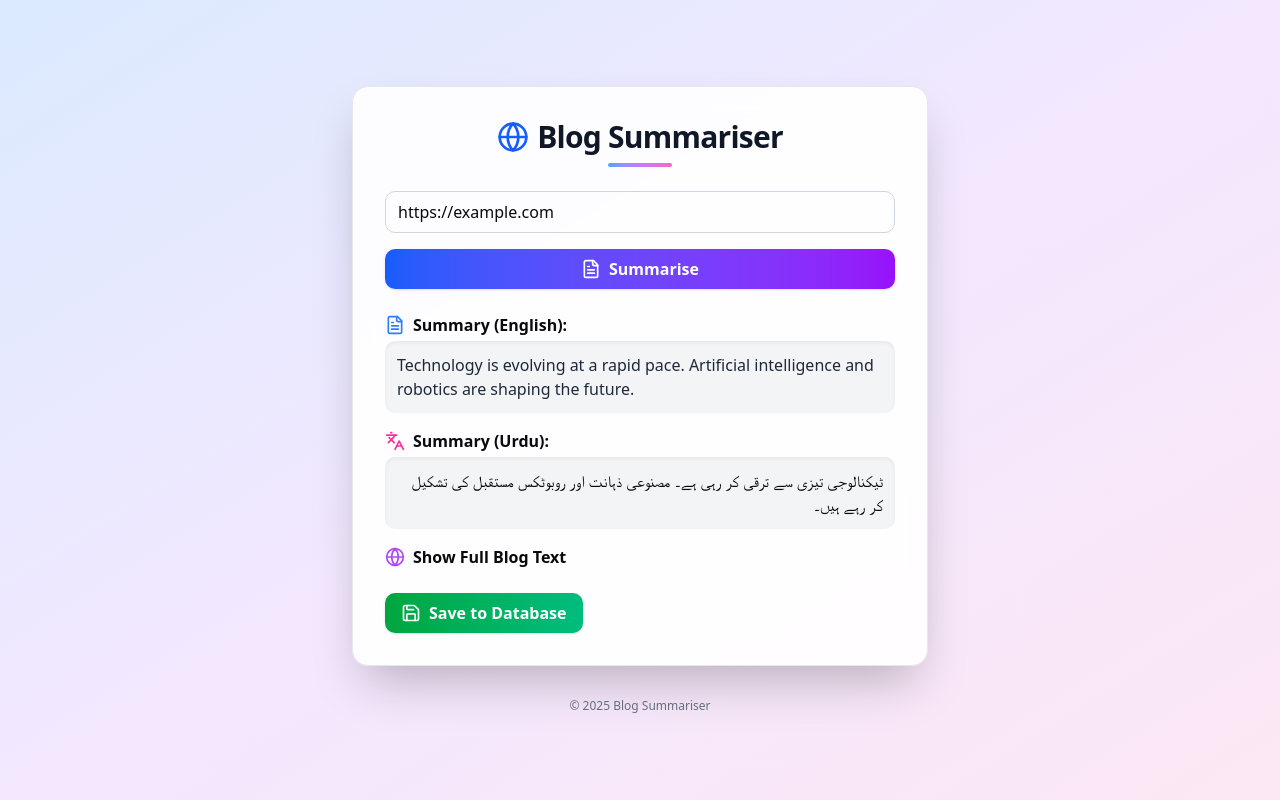
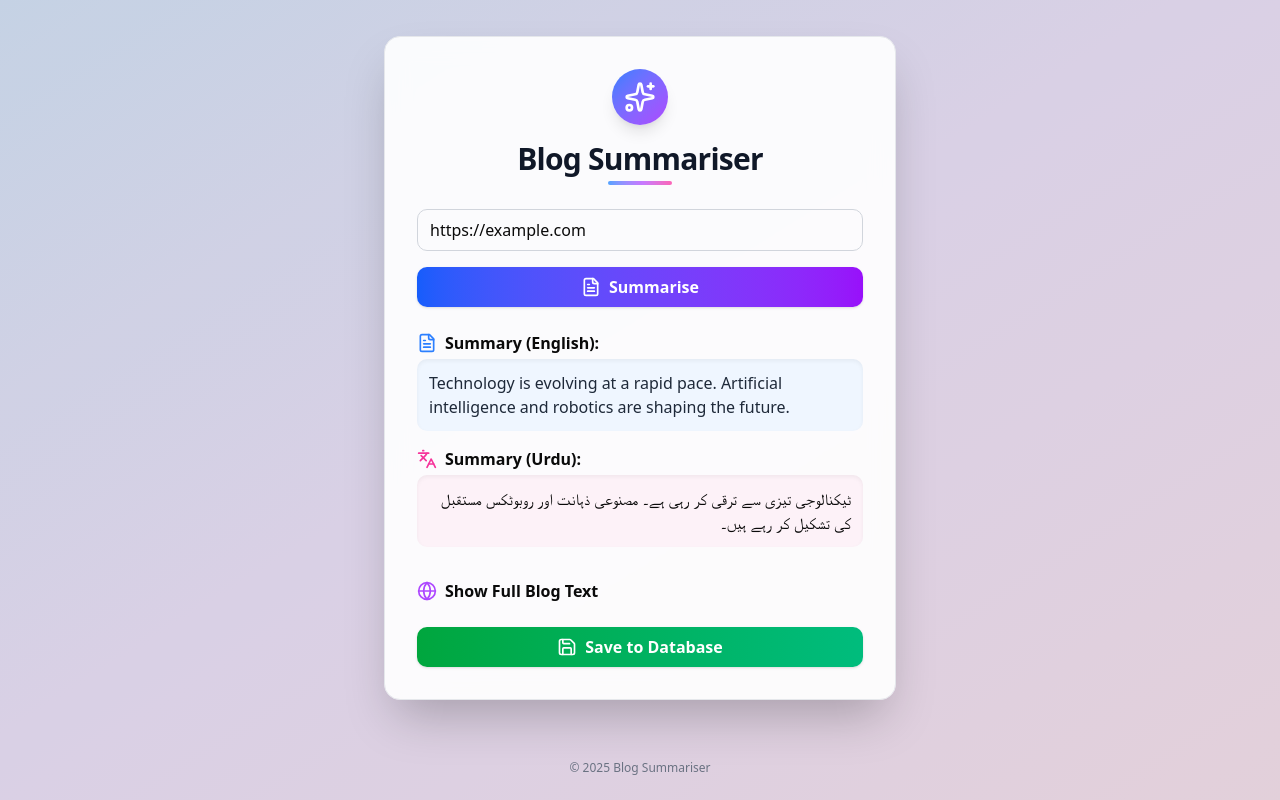
Before and after one commit to Shanzayaijaz/nexium_shanzay_assign2, a Next.js app: page / in a window 1280 px wide. Both pictures are taken after typing "https://example.com" into the empty fields and a click on the button "Summarise". Built offline with nearby package versions, Linux system fonts and the light colour scheme.

Commit message:
local changes before pull

```diff
--- a/app/globals.css
+++ b/app/globals.css
@@ -121,6 +121,16 @@
   }
 }
 
+@layer utilities {
+  .animate-fade-in {
+    animation: fadeIn 0.7s ease;
+  }
+  @keyframes fadeIn {
+    from { opacity: 0; transform: translateY(20px);}
+    to { opacity: 1; transform: none;}
+  }
+}
+
 /* Add font for Urdu text */
 .urdu-text {
   font-family: 'Noto Nastaliq Urdu', 'Noto Naskh Arabic', serif;
--- a/app/page.tsx
+++ b/app/page.tsx
@@ -1,26 +1,26 @@
 "use client";
 import React, { useState } from "react";
-import { CheckCircle, AlertCircle, FileText, Globe, Languages, Save } from "lucide-react";
+import { CheckCircle, AlertCircle, FileText, Globe, Languages, Save, Sparkles } from "lucide-react";
 
 function fakeScrape(url: string): string {
   const lowerUrl = url.toLowerCase();
   if (lowerUrl.includes("tech")) {
-    return `Technology is evolving at a rapid pace. Artificial intelligence and robotics are shaping the future. Stay tuned for more tech updates!`;
+    return `Technology is evolving at a rapid pace. Artificial intelligence and robotics are shaping the future. Stay tuned for more tech updates! In recent years, breakthroughs in machine learning have enabled smarter devices and automation in everyday life. The tech industry continues to innovate, bringing new possibilities to society.`;
   }
   if (lowerUrl.includes("news")) {
-    return `Breaking news: Major events are unfolding around the world. Experts provide insights on the latest developments. Stay informed with our news coverage.`;
+    return `Breaking news: Major events are unfolding around the world. Experts provide insights on the latest developments. Stay informed with our news coverage. From political shifts to scientific discoveries, the news landscape is constantly changing. Our team brings you the most important stories as they happen.`;
   }
   if (lowerUrl.includes("food")) {
-    return `Food lovers rejoice! Discover delicious recipes and culinary tips. From street food to gourmet meals, explore the world of flavors.`;
+    return `Food lovers rejoice! Discover delicious recipes and culinary tips. From street food to gourmet meals, explore the world of flavors. Cooking at home has never been more exciting, with new ingredients and fusion cuisines inspiring creativity in the kitchen. Join us as we celebrate food culture from around the globe.`;
   }
   if (lowerUrl.includes("travel")) {
-    return `Travel the globe with us. Explore hidden gems, travel tips, and inspiring stories from adventurers. Your next journey awaits!`;
+    return `Travel the globe with us. Explore hidden gems, travel tips, and inspiring stories from adventurers. Your next journey awaits! Whether you seek adventure or relaxation, our guides help you make the most of every destination. Experience the beauty and diversity of cultures worldwide.`;
   }
   if (lowerUrl.includes("health")) {
-    return `Health and wellness are essential for a happy life. Learn about nutrition, exercise, and mental well-being. Start your health journey today!`;
+    return `Health and wellness are essential for a happy life. Learn about nutrition, exercise, and mental well-being. Start your health journey today! Our experts share advice on building healthy habits, managing stress, and staying active. Prioritize your well-being for a better tomorrow.`;
   }
-  // Default generic blog
-  return `This is a sample blog article about technology and news. Today, the world is changing rapidly. Welcome to the blog!`;
+
+  return `This is a sample blog article about technology and news. Today, the world is changing rapidly. Welcome to the blog! Here, we discuss trends, share stories, and keep you updated on the latest happenings. Stay connected for more insightful articles.`;
 }
 
 function fakeSummary(text: string): string {
@@ -124,15 +124,25 @@ export default function Home() {
   };
 
   return (
-    <div className="min-h-screen flex flex-col items-center justify-center bg-gradient-to-br from-blue-100 via-purple-100 to-pink-100 dark:from-gray-900 dark:via-gray-800 dark:to-gray-900 p-4 transition-colors duration-500">
-      <div className="w-full max-w-xl bg-white/90 dark:bg-gray-800/90 rounded-2xl shadow-2xl border border-gray-200 dark:border-gray-700 p-8 backdrop-blur-md">
-        <h1 className="text-3xl font-extrabold mb-2 text-center tracking-tight text-gray-900 dark:text-white flex items-center justify-center gap-2">
-          <Globe className="w-8 h-8 text-blue-600 dark:text-blue-400" /> Blog Summariser
+    <div className="relative min-h-screen flex flex-col bg-gradient-to-br from-blue-100 via-purple-100 to-pink-100 dark:from-gray-900 dark:via-gray-800 dark:to-gray-900">
+      {/* Overlay for focus */}
+      <div className="absolute inset-0 bg-black/10 dark:bg-black/30 pointer-events-none z-0" />
+      {/* Centered content */}
+      <main className="flex flex-1 flex-col items-center justify-center z-10 px-2 sm:px-0">
+        <div className="w-full max-w-lg min-w-[320px] bg-white/90 dark:bg-gray-800/90 rounded-2xl shadow-2xl border border-gray-200 dark:border-gray-700 p-8 backdrop-blur-md flex flex-col items-center">
+          {/* Logo/Avatar */}
+          <div className="flex items-center justify-center mb-4">
+            <span className="inline-flex items-center justify-center w-14 h-14 rounded-full bg-gradient-to-br from-blue-500 to-purple-500 shadow-lg">
+              <Sparkles className="w-8 h-8 text-white" />
+            </span>
+          </div>
+          <h1 className="text-3xl font-extrabold mb-1 text-center tracking-tight text-gray-900 dark:text-white flex items-center justify-center gap-2">
+            Blog Summariser
           </h1>
           <div className="flex justify-center mb-6">
             <span className="inline-block w-16 h-1 bg-gradient-to-r from-blue-400 via-purple-400 to-pink-400 rounded-full"></span>
           </div>
-        <form onSubmit={handleSubmit} className="flex flex-col gap-4 mb-6">
+          <form onSubmit={handleSubmit} className="flex flex-col gap-4 w-full mb-6">
             <input
               type="url"
               required
@@ -151,45 +161,46 @@ export default function Home() {
             </button>
           </form>
           {message && (
-          <div className={`mb-4 p-3 rounded-lg flex items-center gap-2 animate-fade-in ${message.includes('✅') ? 'bg-green-100 text-green-800' : 'bg-red-100 text-red-800'}`}>
+            <div className={`mb-4 p-3 rounded-lg flex items-center gap-2 animate-fade-in w-full ${message.includes('✅') ? 'bg-green-100 text-green-800' : 'bg-red-100 text-red-800'}`}>
               {message.includes('✅') ? <CheckCircle className="w-5 h-5 text-green-600" /> : <AlertCircle className="w-5 h-5 text-red-600" />} {message}
             </div>
           )}
           {summary && (
-          <div className="mb-4">
+            <div className="mb-4 w-full animate-fade-in">
               <div className="flex items-center gap-2 mb-1">
                 <FileText className="w-5 h-5 text-blue-500" />
                 <h2 className="font-semibold">Summary (English):</h2>
               </div>
-            <p className="bg-gray-100 dark:bg-gray-700 rounded-lg p-3 text-gray-800 dark:text-gray-100 shadow-inner transition">{summary}</p>
+              <p className="bg-blue-50 dark:bg-blue-900 rounded-lg p-3 text-gray-800 dark:text-gray-100 shadow-inner transition">{summary}</p>
             </div>
           )}
           {urdu && (
-          <div className="mb-4">
+            <div className="mb-4 w-full animate-fade-in">
               <div className="flex items-center gap-2 mb-1">
                 <Languages className="w-5 h-5 text-pink-500" />
                 <h2 className="font-semibold">Summary (Urdu):</h2>
               </div>
-            <p className="bg-gray-100 dark:bg-gray-700 rounded-lg p-3 font-[Noto Nastaliq Urdu,serif] text-right shadow-inner transition">{urdu}</p>
+              <p className="bg-pink-50 dark:bg-pink-900 rounded-lg p-3 font-[Noto Nastaliq Urdu,serif] text-right shadow-inner transition">{urdu}</p>
             </div>
           )}
           {fullText && (
-          <details className="mt-4">
+            <details className="mt-4 w-full animate-fade-in">
               <summary className="cursor-pointer font-semibold flex items-center gap-2"><Globe className="w-5 h-5 text-purple-500" /> Show Full Blog Text</summary>
-            <p className="mt-2 text-sm bg-gray-50 dark:bg-gray-900 rounded-lg p-3 border dark:border-gray-700 shadow-inner transition">{fullText}</p>
+              <p className="mt-2 text-sm bg-emerald-50 dark:bg-emerald-900 rounded-lg p-3 border dark:border-gray-700 shadow-inner transition">{fullText}</p>
             </details>
           )}
           {summary && urdu && fullText && (
             <button
               onClick={handleSave}
               disabled={saving}
-            className="mt-6 bg-gradient-to-r from-green-600 to-emerald-500 text-white rounded-lg px-4 py-2 font-semibold shadow hover:from-green-700 hover:to-emerald-600 transition-all duration-200 flex items-center justify-center gap-2 disabled:opacity-50"
+              className="mt-6 bg-gradient-to-r from-green-600 to-emerald-500 text-white rounded-lg px-4 py-2 font-semibold shadow hover:from-green-700 hover:to-emerald-600 transition-all duration-200 flex items-center justify-center gap-2 disabled:opacity-50 w-full"
             >
               <Save className="w-5 h-5" /> {saving ? "Saving..." : "Save to Database"}
             </button>
           )}
         </div>
-      <footer className="mt-8 text-gray-500 text-xs text-center">
+      </main>
+      <footer className="w-full py-6 text-gray-500 text-xs text-center mt-auto z-10">
         &copy; {new Date().getFullYear()} Blog Summariser
       </footer>
     </div>
```
Also changed, not shown: 1 other file (tests, documents, lock files or other folders). Lines whose indentation alone changed are shown as unchanged.
